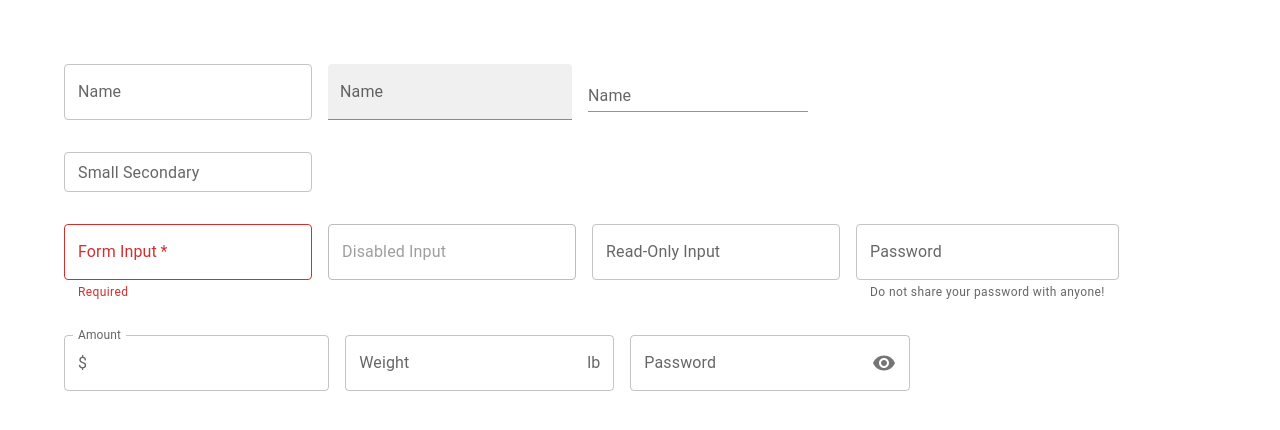
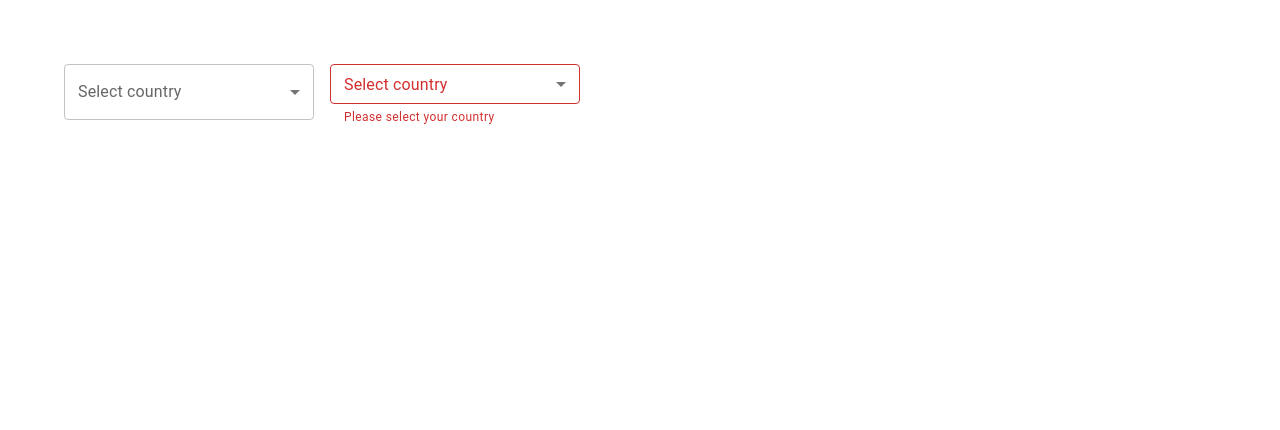
Before and after one commit to djo201/React-MUI, a React (Create React App) app in the folder react-mui-demo/: page / in a window 1280 px wide. Shown: the top 430 px of the page. Built offline with nearby package versions, Linux system fonts and the light colour scheme.

Commit message:
Select component

```diff
--- a/react-mui-demo/src/App.tsx
+++ b/react-mui-demo/src/App.tsx
@@ -1,14 +1,16 @@
 import './App.css';
 // import { MuiTypography } from './components/MuiTypography';
 // import { MuiButton } from './components/MuiButton';
-import { MuiTextField } from './components/MuiTextField';
+// import { MuiTextField } from './components/MuiTextField';
+import { MuiSelect } from './components/MuiSelect';
 
 function App() {
   return (
     <div className="App">
       {/* <MuiTypography /> */}
       {/* <MuiButton /> */}
-      <MuiTextField />
+      {/* <MuiTextField /> */}
+      <MuiSelect />
     </div>
   );
 }
--- /dev/null
+++ b/react-mui-demo/src/components/MuiSelect.tsx
@@ -0,0 +1,53 @@
+import React from 'react';
+import { Box, TextField, MenuItem, Stack } from '@mui/material';
+import { useState } from 'react';
+
+export const MuiSelect = () => {
+  const [country, setCountry] = useState('');
+  console.log(country);
+
+  const [countries, setCountries] = useState<string[]>([]);
+  console.log(countries);
+
+  const handleChange = (event: React.ChangeEvent<HTMLInputElement>) => {
+    setCountry(event.target.value as string);
+  };
+
+  const handleMultiSelectChange = (event: React.ChangeEvent<HTMLInputElement>) => {
+    const value = event.target.value;
+    setCountries(typeof value === 'string' ? value.split(',') : value);
+  };
+
+  return (
+    <Stack spacing={2} direction="row">
+      <Box width="250px">
+        <TextField label="Select country" select value={country} onChange={handleChange} fullWidth>
+          <MenuItem value="IN">India</MenuItem>
+          <MenuItem value="US">USA</MenuItem>
+          <MenuItem value="AU">Australia</MenuItem>
+        </TextField>
+      </Box>
+
+      <Box width="250px">
+        <TextField
+          label="Select country"
+          select
+          value={countries}
+          onChange={handleMultiSelectChange}
+          fullWidth
+          SelectProps={{
+            multiple: true,
+          }}
+          size="small"
+          color="secondary"
+          helperText={countries.length === 0 ? 'Please select your country' : ''}
+          error={countries.length === 0}
+        >
+          <MenuItem value="IN">India</MenuItem>
+          <MenuItem value="US">USA</MenuItem>
+          <MenuItem value="AU">Australia</MenuItem>
+        </TextField>
+      </Box>
+    </Stack>
+  );
+};
```
